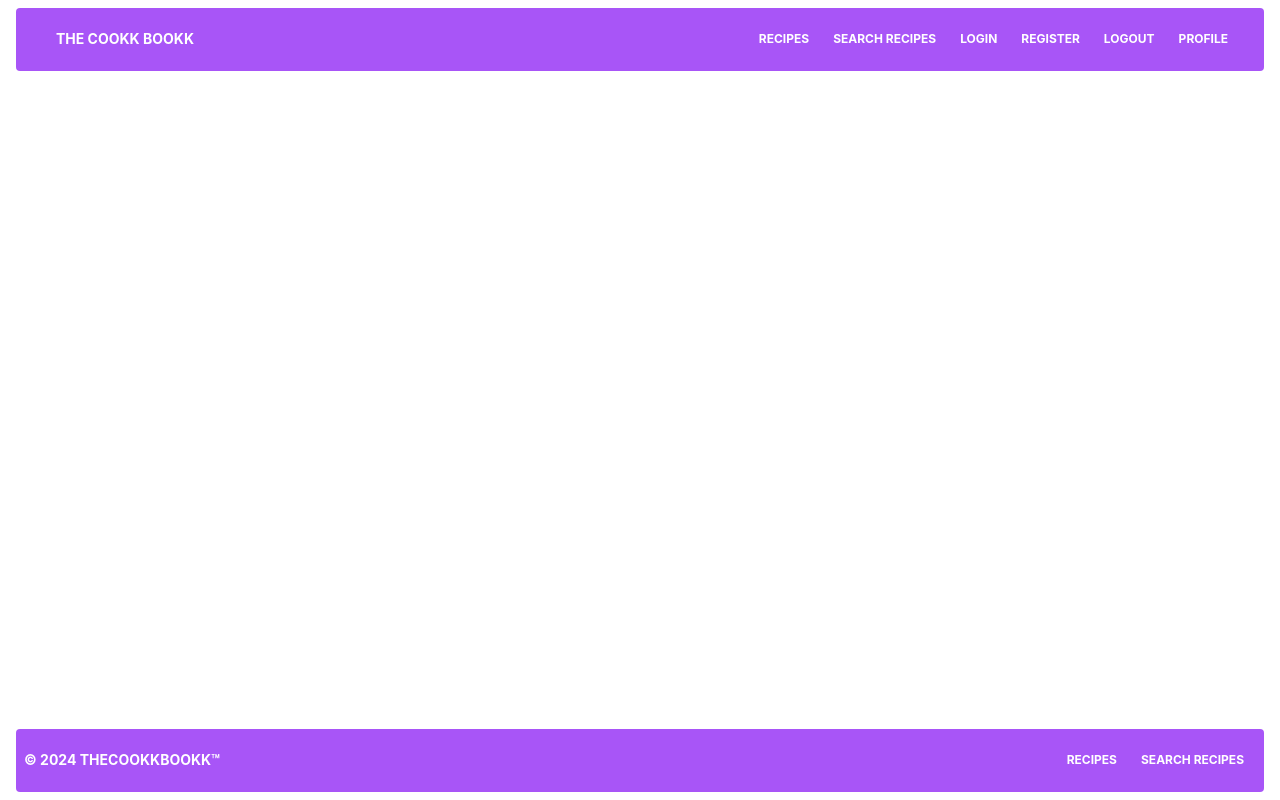
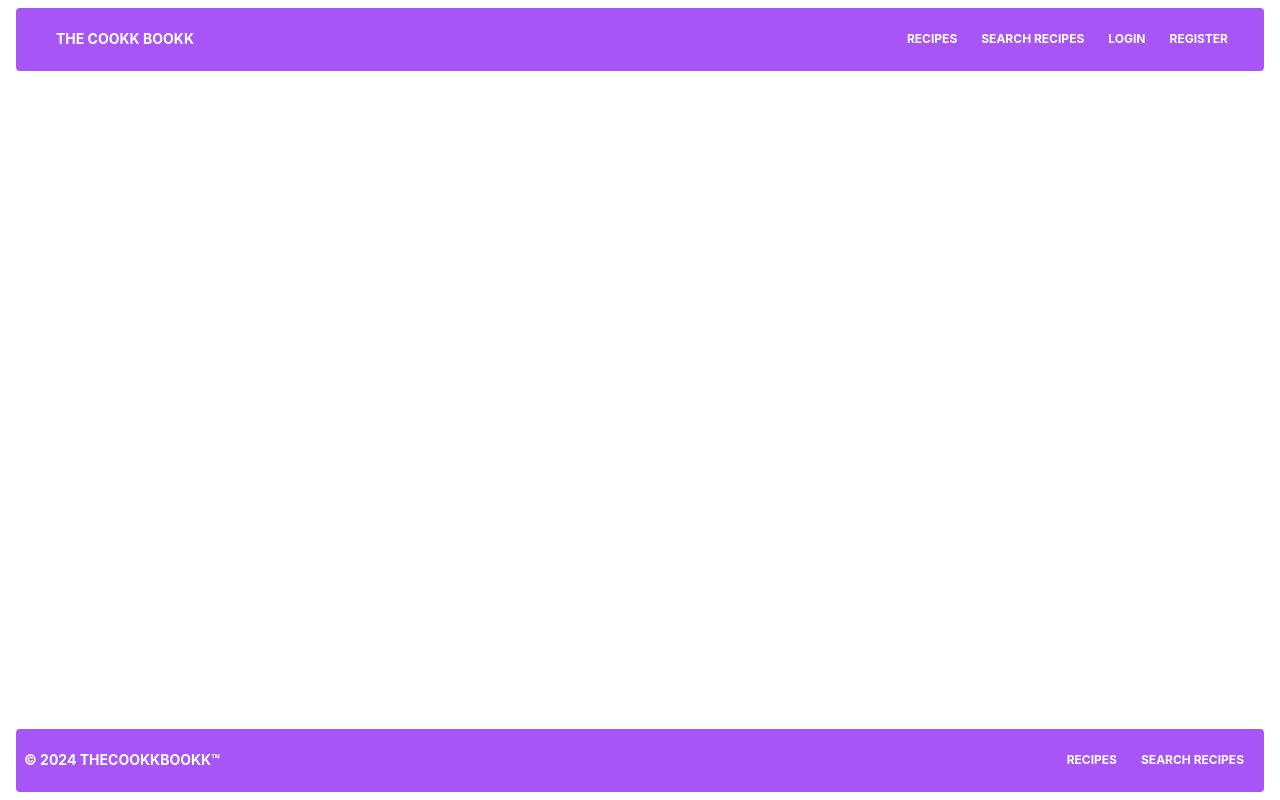
Before and after one commit to Sebah7-Chas/Recipe-App, an Angular app in the folder Recipe-Frontend/: page / in a window 1280 px wide. Built offline with nearby package versions, Linux system fonts and the light colour scheme.

Commit message:
Fixed the router link to appear when needed

```diff
--- a/Recipe-Frontend/src/app/app.component.html
+++ b/Recipe-Frontend/src/app/app.component.html
@@ -202,24 +202,24 @@
                 Profile
               </a>
             </li> -->
-            <li>
-              <a [routerLink]="'/login'" routerLinkActive="active" ariaCurrentWhenActive="page" class="px-3 py-2 flex items-center text-xs uppercase font-bold leading-snug text-white hover:opacity-75">Login</a>
-            </li>
-            <li>
-              <a [routerLink]="'/register'" routerLinkActive="active" ariaCurrentWhenActive="page" class="px-3 py-2 flex items-center text-xs uppercase font-bold leading-snug text-white hover:opacity-75">Register</a>
-            </li>
-            <li>
-              <a [routerLink]="'/logout'" routerLinkActive="active" ariaCurrentWhenActive="page" class="px-3 py-2 flex items-center text-xs uppercase font-bold leading-snug text-white hover:opacity-75">Logout</a>
-            </li>
             @if((loggedIn$ | async)?.loginState ){
               <li>
                 <a [routerLink]="'/profile'" class="px-3 py-2 flex items-center text-xs uppercase font-bold leading-snug text-white hover:opacity-75">
                   Logged in as {{(loggedIn$ | async)?.user?.name}}</a>
               </li>
-            } @else {<li>
-              <a  [routerLink]="'/login'" class="px-3 py-2 flex items-center text-xs uppercase font-bold leading-snug text-white hover:opacity-75">
-                Profile</a>
-            </li>}
+              <!-- <li>
+                <a  [routerLink]="'/login'" class="px-3 py-2 flex items-center text-xs uppercase font-bold leading-snug text-white hover:opacity-75">
+                  Profile</a>
+              </li> -->
+            } @else {
+              <li>
+                <a [routerLink]="'/login'" routerLinkActive="active" ariaCurrentWhenActive="page" class="px-3 py-2 flex items-center text-xs uppercase font-bold leading-snug text-white hover:opacity-75">Login</a>
+              </li>
+              <li>
+                <a [routerLink]="'/register'" routerLinkActive="active" ariaCurrentWhenActive="page" class="px-3 py-2 flex items-center text-xs uppercase font-bold leading-snug text-white hover:opacity-75">Register</a>
+              </li>
+
+          }
 
           </ul>
         </div>
@@ -229,9 +229,9 @@
 </header>
 
 <main class="main flex-grow overflow-auto">
+  <router-outlet></router-outlet>
 </main>
 
-<router-outlet/>
 
 <footer  class="flex flex-wrap py-2">
   <div class="w-full px-4">
--- a/Recipe-Frontend/src/app/app.component.ts
+++ b/Recipe-Frontend/src/app/app.component.ts
@@ -13,7 +13,7 @@ import { AuthService } from './services/auth.service';
   styleUrl: './app.component.css'
 })
 export class AppComponent {
-  title = 'Recipe-Frontend';
+  title = 'The-CookkBookk';
 
   loggedIn$: Observable<Loggedin>;
 
```
